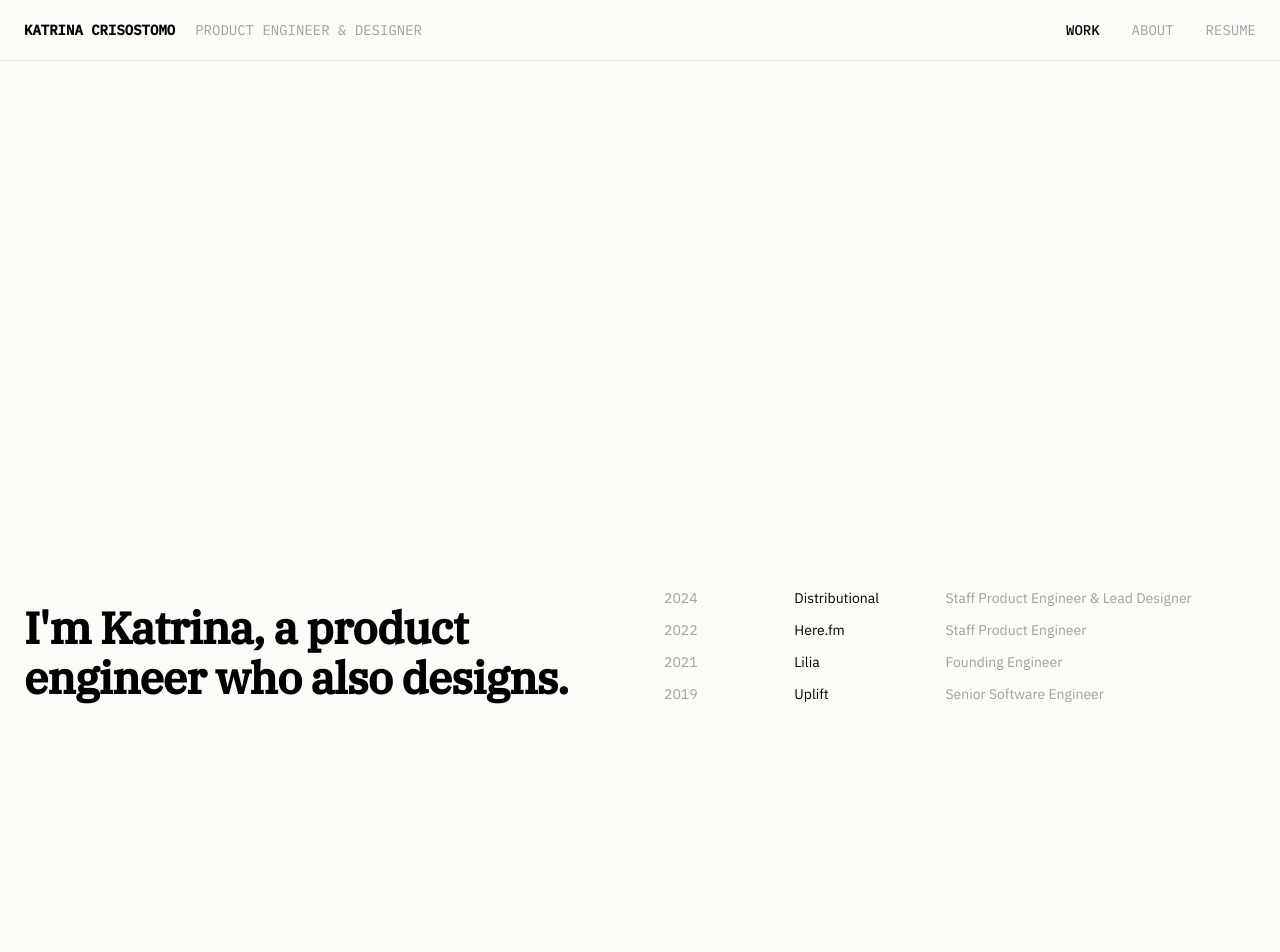
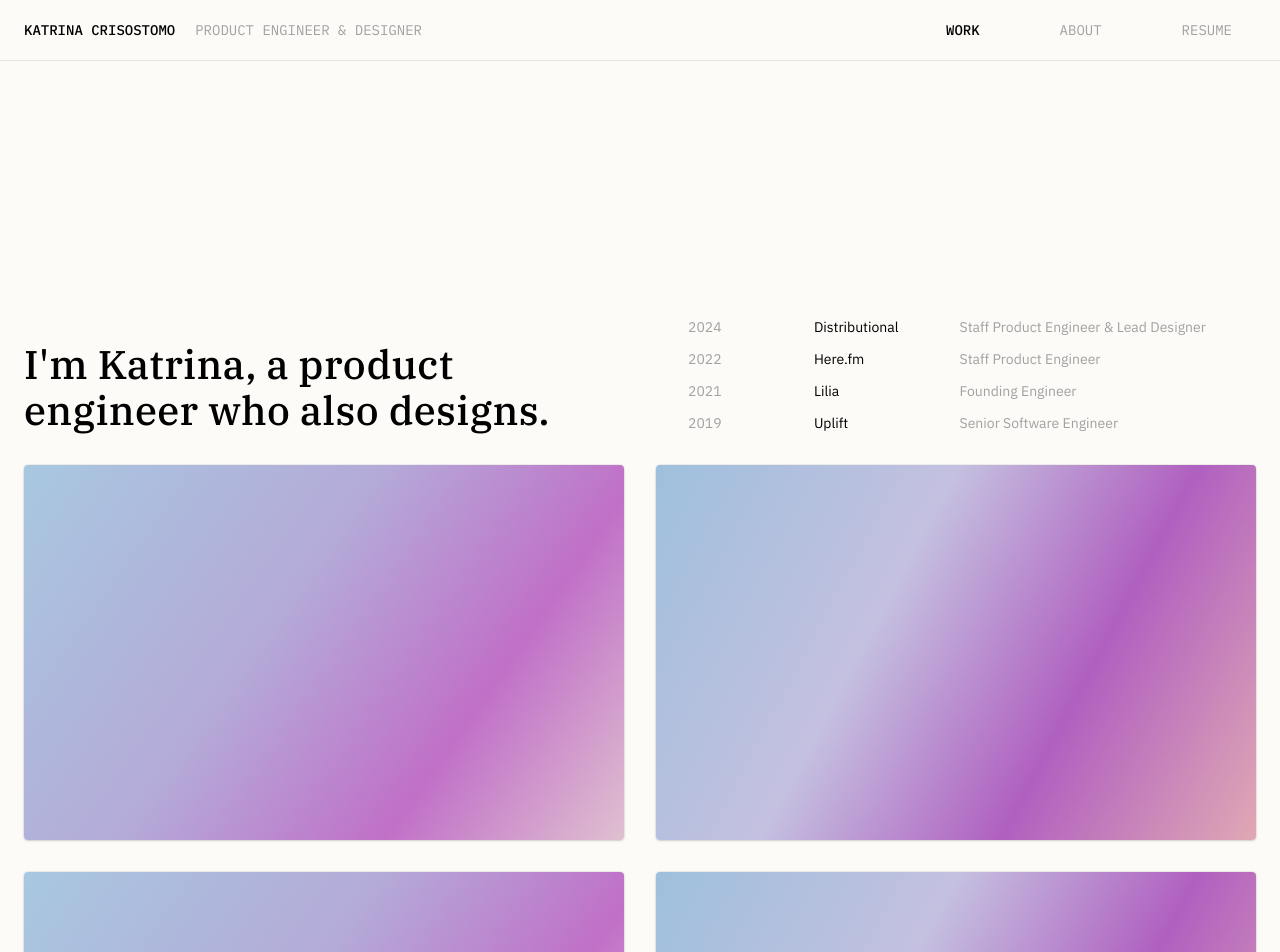
Before and after one commit to katrinacrisostomo/katrinacrisostomo.github.io, a React (Vite) app: page / in a window 1280 px wide. Shown: the top 952 px of the page. Before the commit the page ends 800 px from the top, so only its background shows below. Built offline with nearby package versions, Linux system fonts and the light colour scheme.

Commit message:
add project placeholders

```diff
--- a/src/App.tsx
+++ b/src/App.tsx
@@ -21,34 +21,49 @@ const experience = [
   },
 ] as const;
 
+const projectPlaceholderGradientA =
+  "linear-gradient(125deg, #a8c8e0 0%, #b4aad8 42%, #c070c8 72%, #e0c0d0 100%)";
+const projectPlaceholderGradientB =
+  "linear-gradient(118deg, #9ec0dc 0%, #c4c0e0 38%, #b060c0 68%, #e0a8b4 100%)";
+
+function ProjectPlaceholder({ gradient }: { gradient?: string }) {
+  return (
+    <div
+      className="aspect-[16/10] w-full rounded-sm shadow-sm ring-1 ring-black/5"
+      style={{ background: gradient ?? projectPlaceholderGradientA }}
+      aria-hidden
+    />
+  );
+}
+
 function App() {
   return (
     <div className="flex min-h-screen flex-col text-black">
       <header className="shrink-0 border-b border-neutral-200">
-        <div className="mx-auto flex max-w-7xl flex-col gap-6 px-6 py-5 sm:flex-row sm:items-baseline sm:justify-between sm:gap-8">
+        <div className="mx-auto flex max-w-8xl flex-col gap-6 px-6 py-5 sm:flex-row sm:items-baseline sm:justify-between sm:gap-8">
           <div className="hidden flex-col gap-2 sm:flex sm:flex-row sm:items-baseline sm:gap-5">
-            <span className="font-mono text-sm font-bold uppercase">
+            <span className="font-mono text-sm font-medium uppercase">
               Katrina Crisostomo
             </span>
-            <span className="text-xs font-mono uppercase text-neutral-400 sm:text-sm">
+            <span className="text-sm font-mono uppercase text-neutral-400 sm:text-sm">
               Product Engineer & Designer
             </span>
           </div>
           <nav
-            className="flex gap-8 font-mono text-xs uppercase sm:text-sm"
+            className="flex gap-8 font-mono text-sm uppercase sm:text-sm"
             aria-label="Primary"
           >
-            <a className="font-medium text-black" href="#work">
+            <a className="font-medium text-black px-6" href="#work">
               Work
             </a>
             <a
-              className="font-normal text-neutral-400 hover:text-black"
+              className="font-normal text-neutral-400 hover:text-black px-6"
               // href="#about"
             >
               About
             </a>
             <a
-              className="font-normal text-neutral-400 hover:text-black"
+              className="font-normal text-neutral-400 hover:text-black px-6"
               // href="/resume.pdf"
             >
               Resume
@@ -59,10 +74,11 @@ function App() {
 
       <main
         id="work"
-        className="mx-auto flex w-full max-w-7xl flex-1 flex-col justify-end px-6 pb-16 pt-24 md:pb-24 md:pt-32"
+        className="mx-auto flex w-full max-w-8xl flex-1 flex-col px-6 pb-16 pt-56 md:pb-24 md:pt-64"
       >
-        <div className="grid w-full grid-cols-1 gap-12 md:gap-16 lg:grid-cols-2 lg:items-end lg:gap-x-12">
-          <p className="font-serif text-[clamp(1.75rem,4vw,2.75rem)] font-semibold leading-[1.15] tracking-[-0.02em] text-black">
+        <div className="w-full">
+          <div className="grid w-full grid-cols-1 gap-12 md:gap-16 lg:grid-cols-2 lg:items-end lg:gap-x-20 xl:gap-x-24">
+            <p className="font-serif text-[clamp(1.5rem,3.5vw,2.5rem)] font-medium leading-[1.15] tracking-[0.01em] text-black">
               I&apos;m Katrina, a product engineer who also designs.
             </p>
 
@@ -83,6 +99,21 @@ function App() {
               </ul>
             </div>
           </div>
+        </div>
+
+        <section
+          className="mt-6 grid w-full grid-cols-1 gap-6 md:mt-8 md:grid-cols-2 md:gap-8"
+          aria-label="Work samples"
+        >
+          <ProjectPlaceholder />
+          <ProjectPlaceholder gradient={projectPlaceholderGradientB} />
+          <ProjectPlaceholder />
+          <ProjectPlaceholder gradient={projectPlaceholderGradientB} />
+          <ProjectPlaceholder />
+          <ProjectPlaceholder gradient={projectPlaceholderGradientB} />
+          <ProjectPlaceholder />
+          <ProjectPlaceholder gradient={projectPlaceholderGradientB} />
+        </section>
       </main>
     </div>
   );
```
Lines whose indentation alone changed are shown as unchanged.
